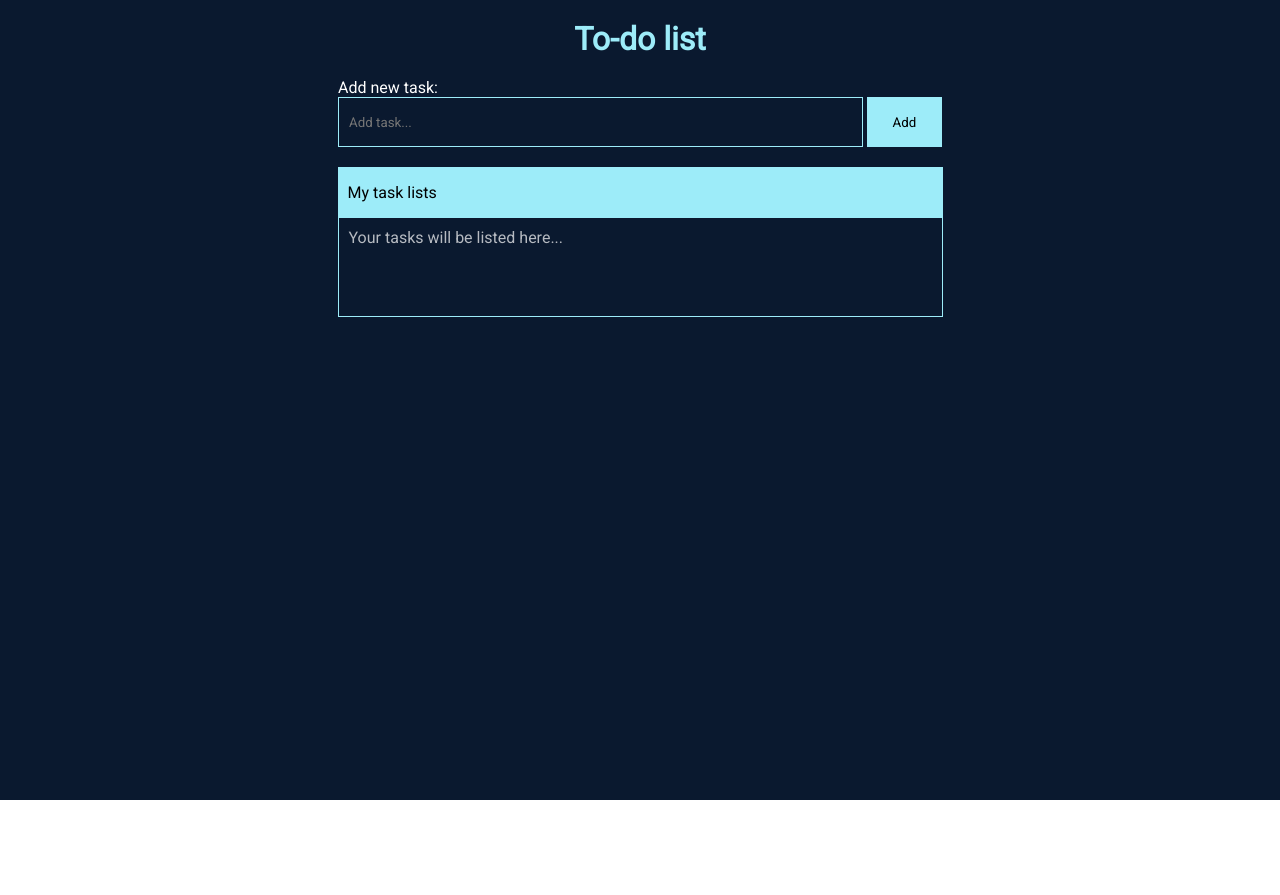
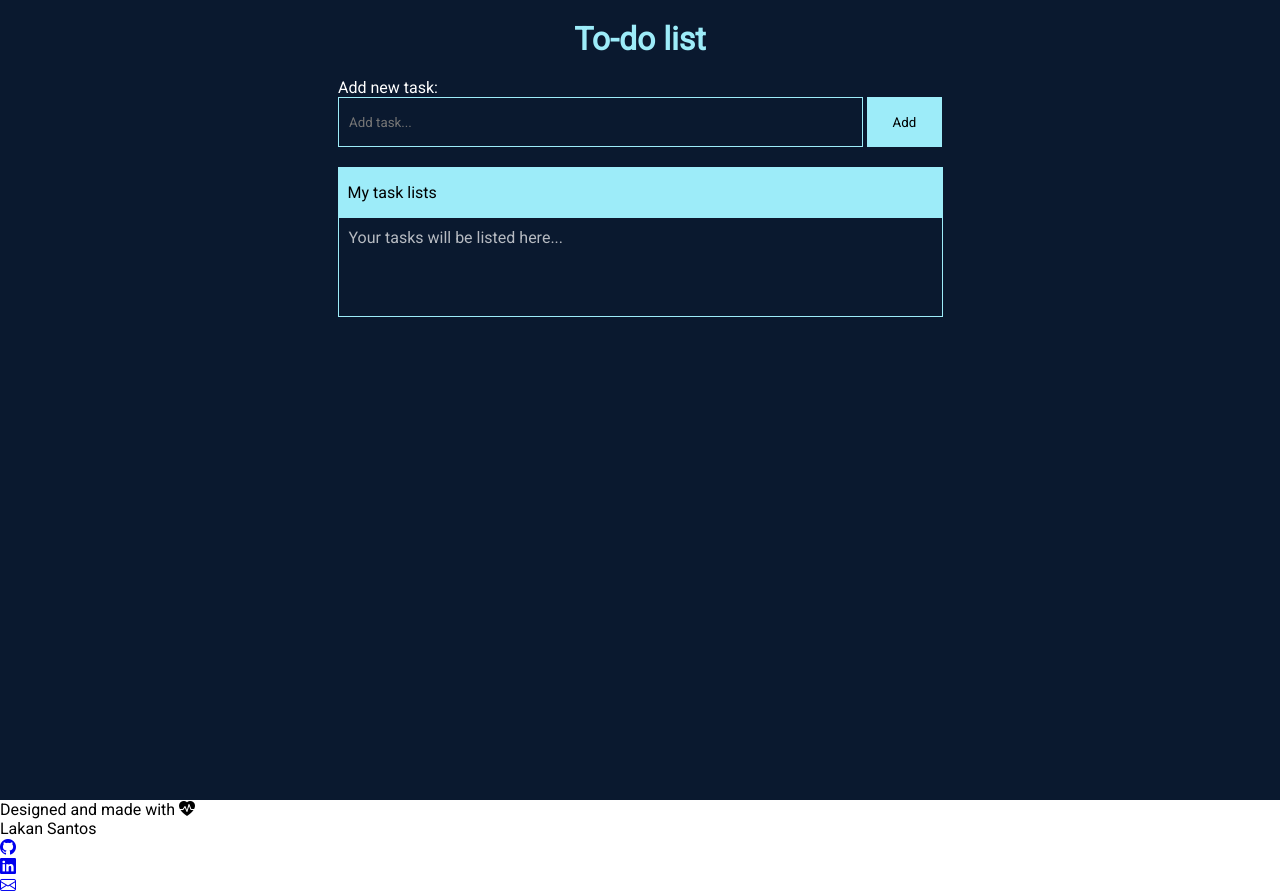
Before and after one commit to lakansantos/todolist, a plain HTML site: page index.html in a window 1280 px wide. Before the commit the page ends 800 px from the top, so only its background shows below. Drawn offline with nearby package versions, Linux system fonts and the light colour scheme.

Commit message:
Update index.html
added footer

```diff
--- a/index.html
+++ b/index.html
@@ -37,5 +37,22 @@
 
         </div>
     </div>
+
+
+    <footer>
+        <div class="footerWrap">
+            <p class="par">Designed and made with <i class="bi bi-heart-pulse-fill heartLogo" ></i> </p>
+            <p class="par  name">Lakan Santos</p>
+            <p class="par">
+                <ul class="ulLogos">
+                    <li><a href="https://github.com/lakansantos"target="_blank"><i class="bi bi-github logo"></i></a></li>
+                    <li><a href="https://www.linkedin.com/in/lakan-santos-00bb27257/" target="_blank"><i class="bi bi-linkedin logo"></i></a></li>
+                    <li><a href="mailto: lakansantos250@gmail.com" target="_blank"><i class="bi bi-envelope logo"></i></a></li>
+                    <!--<li>Soon portfolio</li>-->
+                </ul>
+
+            </p>
+        </div>
+    </footer>
 </body>
 </html>
```
